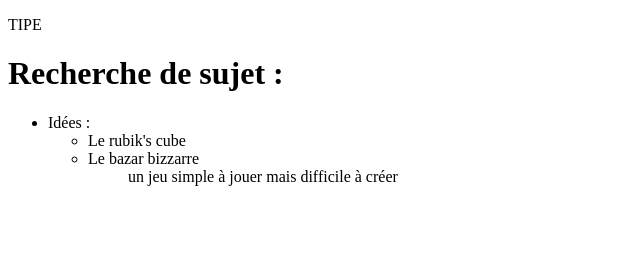
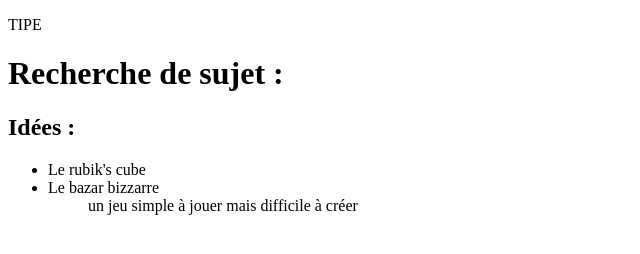
Before and after one commit to Laurap254/Laurap254.github.io, a plain HTML site: page index.html in a window 1280 px wide. Shown: the whole page, without its empty margins (0-640 px from the left). Drawn offline with Linux system fonts and the light colour scheme.

Commit message:
Update index.html

```diff
--- a/index.html
+++ b/index.html
@@ -7,8 +7,7 @@
   <body>
     <p> TIPE </p>
       <h1> Recherche de sujet : </h1>
-      <ul>
-          <li>Idées :</li>
+      <h2> Idées : </h2>
           <ul>
               <li> Le rubik's cube </li>
               <li> Le bazar bizzarre</li>
```
